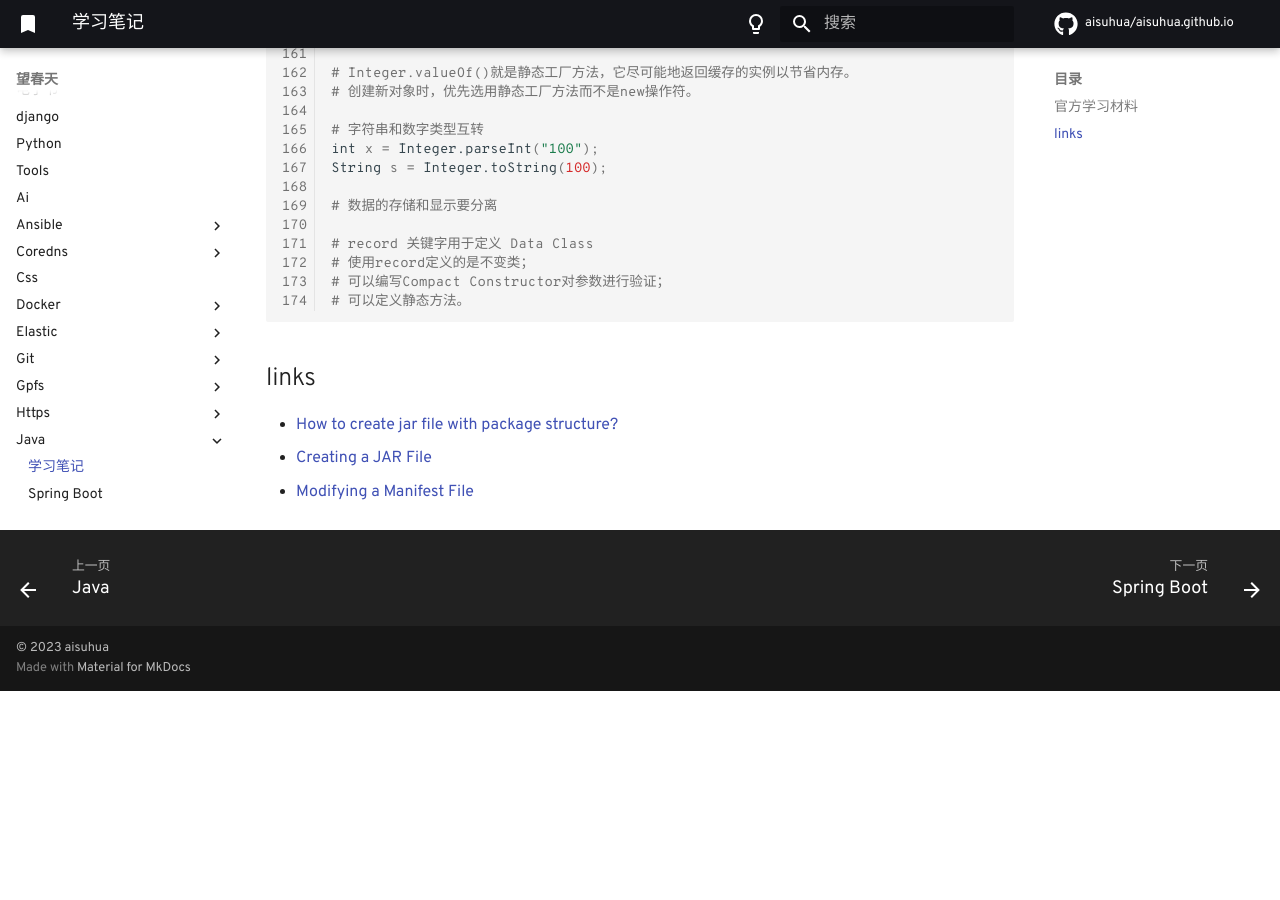
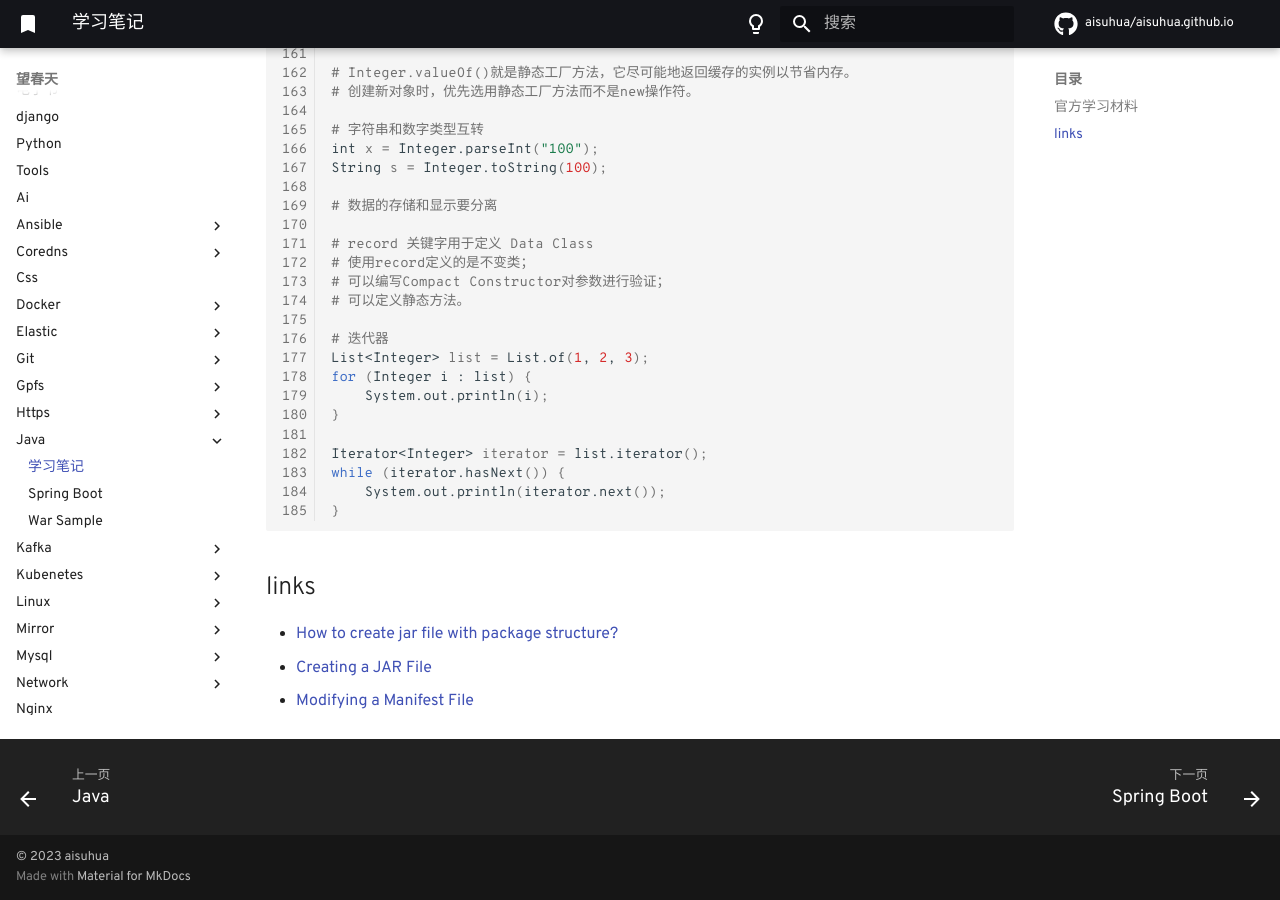
Before and after one commit to aisuhua/aisuhua.github.io, an MkDocs documentation site: the page built from docs/java/notes.md, in a window 1280 px wide and 900 px high, scrolled down 3350 px. Built offline with MkDocs 1.6.1 and Material for MkDocs 9.7.7, drawn with Linux system fonts in a browser that asks for light colours; comment, search, counter and statistics services are not loaded; before the commit the page ends 4041 px from its top, so only the background shows below that.

Commit message:
faq.md systemd.md

````diff
--- a/docs/java/notes.md
+++ b/docs/java/notes.md
@@ -181,6 +181,17 @@
 # 使用record定义的是不变类；
 # 可以编写Compact Constructor对参数进行验证；
 # 可以定义静态方法。
+
+# 迭代器
+List<Integer> list = List.of(1, 2, 3);
+for (Integer i : list) {
+    System.out.println(i);
+}
+
+Iterator<Integer> iterator = list.iterator();
+while (iterator.hasNext()) {
+    System.out.println(iterator.next());
+}
 ```
 
 ## links
````
